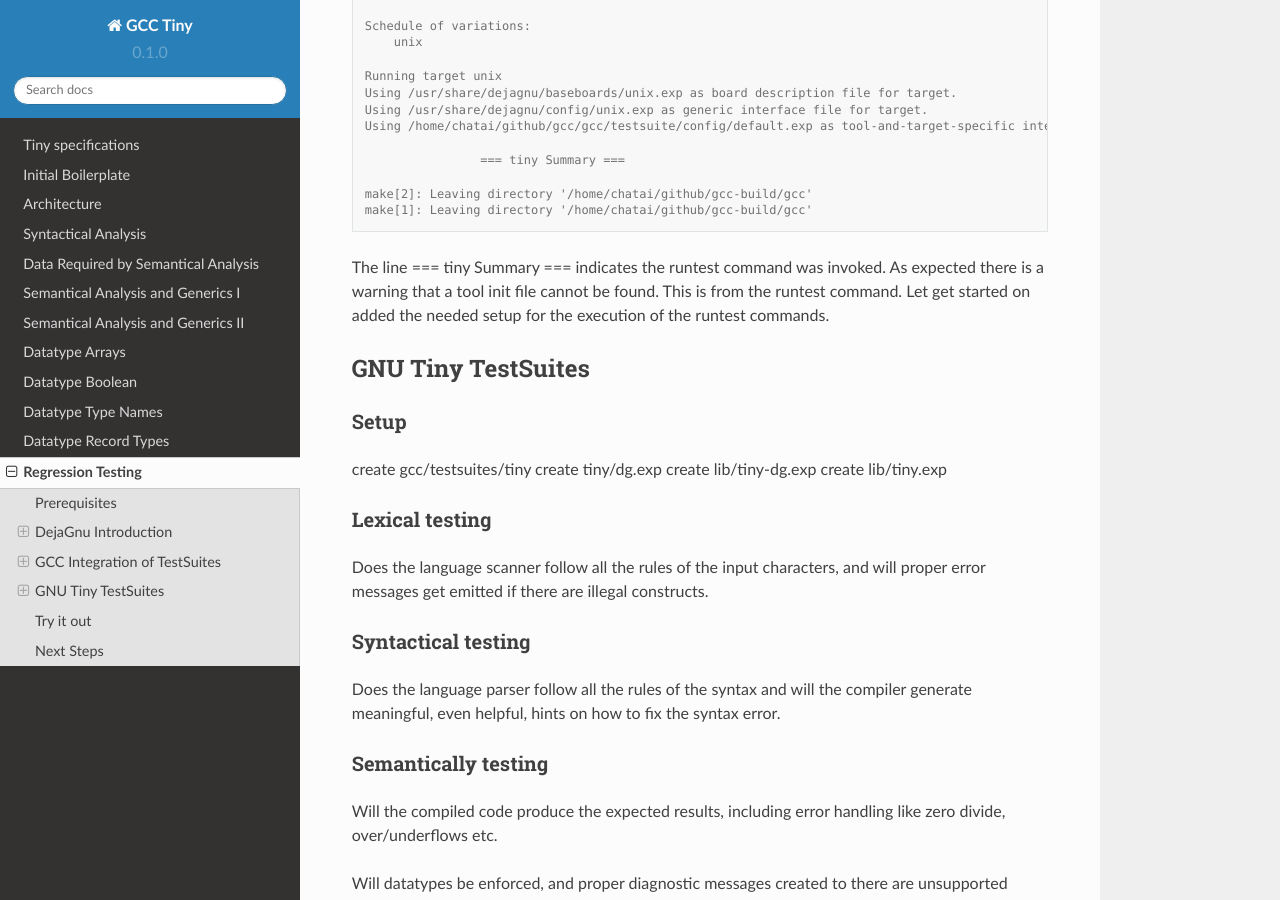
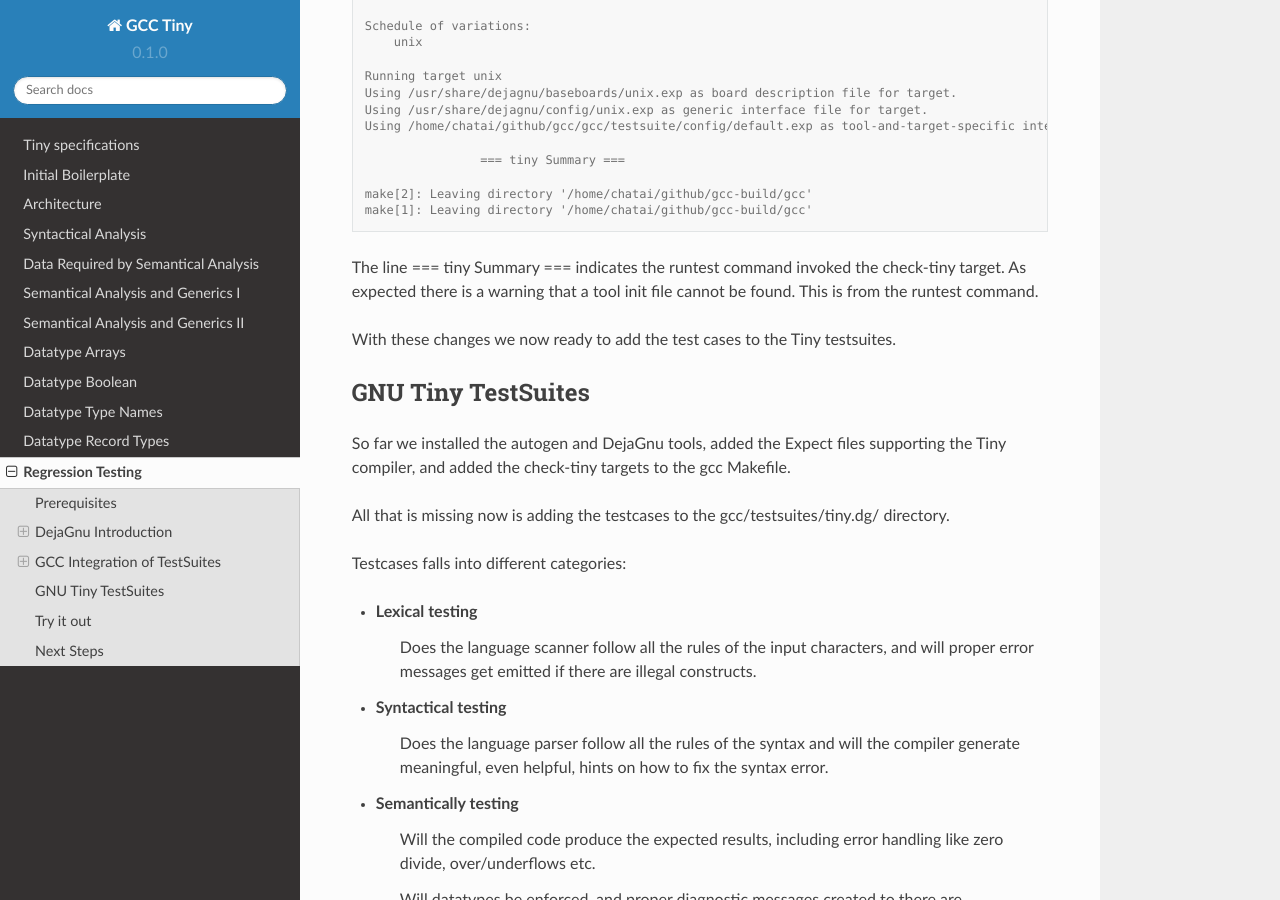
Before and after one commit to GCC-Tiny/gcc-tiny-docs-rtd, a Sphinx documentation site: the page built from docs/source/part12.rst, in a window 1280 px wide and 900 px high, scrolled down 10221 px. Built offline with Sphinx 7.4.7 and the Read the Docs theme 2.0.0, drawn with Linux system fonts in a browser that asks for light colours.

Commit message:
part12: prepare for Tiny test cases

```diff
--- a/docs/source/part12.rst
+++ b/docs/source/part12.rst
@@ -587,46 +587,39 @@
     make[1]: Leaving directory '/home/chatai/github/gcc-build/gcc'
 
 
-The line === tiny Summary === indicates the runtest command was invoked.
-As expected there is a warning that a tool init file cannot be found.
-This is from the runtest command. Let get started on added the needed
-setup for the execution of the runtest commands.
+The line === tiny Summary === indicates the runtest command invoked the
+check-tiny target. As expected there is a warning that a tool init file
+cannot be found. This is from the runtest command.
+
+With these changes we now ready to add the test cases to the Tiny testsuites.
 
 GNU Tiny TestSuites
 ===================
 
-Setup
------
+So far we installed the autogen and DejaGnu tools, added the Expect files
+supporting the Tiny compiler, and added the check-tiny targets to the gcc
+Makefile.
 
-create gcc/testsuites/tiny
-create tiny/dg.exp
-create lib/tiny-dg.exp
-create lib/tiny.exp
+All that is missing now is adding the testcases to the gcc/testsuites/tiny.dg/
+directory.
 
+Testcases falls into different categories:
 
-Lexical testing
----------------
+- Lexical testing
+    Does the language scanner follow all the rules of the input characters, and will proper error messages get emitted if there are illegal constructs.
 
-Does the language scanner follow all the rules of the input characters,
-and will proper error messages get emitted if there are illegal constructs.
+- Syntactical testing
+    Does the language parser follow all the rules of the syntax and will the
+    compiler generate meaningful, even helpful, hints on how to fix the
+    syntax error.
 
-Syntactical testing
--------------------
+- Semantically testing
+    Will the compiled code produce the expected results, including error handling
+    like zero divide, over/underflows etc.
 
-Does the language parser follow all the rules of the syntax and will the
-compiler generate meaningful, even helpful, hints on how to fix the
-syntax error.
-
-
-Semantically testing
---------------------
-
-Will the compiled code produce the expected results, including error handling
-like zero divide, over/underflows etc.
-
-Will datatypes be enforced, and proper diagnostic messages created to there
-are unsupported assignments or calculations, For example: a=10*true is not
-a valid expression and assignment.
+    Will datatypes be enforced, and proper diagnostic messages created to there
+    are unsupported assignments or calculations, For example: a=10*true is not
+    a valid expression and assignment.
 
 Try it out
 ==========
```
